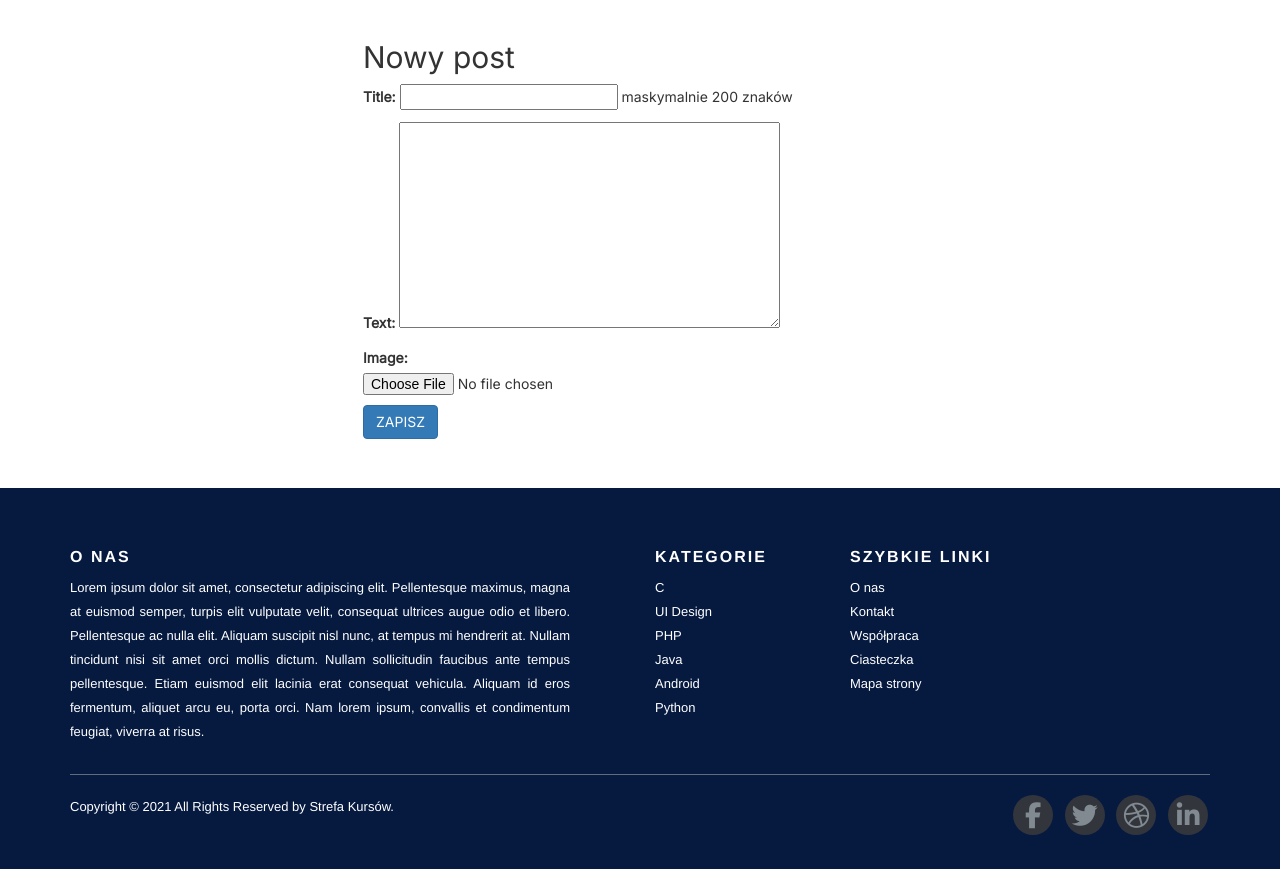
After one commit to gostek231/djangoblog, a Django app: page /post/new in a window 1280 px wide. The commit adds this page. Shown: the part 703-1572 px from the top of the page. Run offline with Django 4.2, Linux system fonts and the light colour scheme; some libraries are stand-ins or nearby versions.

Commit message:
cała apka

```diff
--- a/budzet/forms.py
+++ b/budzet/forms.py
@@ -1,7 +1,9 @@
 from django import forms
 from .models import Post
 
-class ImgForm(forms.ModelForm):
+class PostForm(forms.ModelForm):
+
+    title = forms.CharField(help_text='maskymalnie 200 znaków')
     class Meta:
         model = Post
-        fields = ['image']
+        fields = ['title', 'text', 'image']
--- a/budzet/templates/budzet/base.html
+++ b/budzet/templates/budzet/base.html
@@ -3,13 +3,37 @@
 <head>
     <meta charset="UTF-8">
     <title>Blog dla programistów</title>
-    <link href="https://cdn.jsdelivr.net/npm/bootstrap@5.3.0-alpha3/dist/css/bootstrap.min.css" rel="stylesheet" integrity="sha384-KK94CHFLLe+nY2dmCWGMq91rCGa5gtU4mk92HdvYe+M/SXH301p5ILy+dN9+nJOZ" crossorigin="anonymous">
+    <link rel="stylesheet" href="https://maxcdn.bootstrapcdn.com/bootstrap/3.4.0/css/bootstrap.min.css">
             <link rel="stylesheet" href="{% static 'css/budzet.css' %}">
+            <script src="https://use.fontawesome.com/451851369b.js"></script>
+            <link href="https://fonts.googleapis.com/css2?family=Inter&display=swap" rel="stylesheet">
+            <script src="https://maxcdn.bootstrapcdn.com/bootstrap/3.4.0/js/bootstrap.min.js"></script>
 </head>
 <body>
+<nav class="navbar navbar-light" style="background-color: #061A40;">
+    <a class="top-menu" href="/">Facebook</a>
+    <a class="top-menu" href="/">Twitter</a>
+    <a class="top-menu" href="/">Youtube</a>
+    <div class="plus">
+    {% if user.is_authenticated %}
+    <a href="{% url 'post_new' %}" class="top-menu"><span class="glyphicon glyphicon-plus"></span></a>
+    {% endif %}
+    </a></div>
+</nav>
+    <div class="all">
+<nav class="navbar navbar-light bg-light">
       <div class="page-header">
-  <h1><a href="/">Blog dla programistów</a> </h1>
+          <img src="/media/images/logo.png" height="5%">
+        <a class="nav-link" href="/"><b>Strona główna</b></a>
+        <a class="nav-link" href="#"><b>Najnowsze artykuły</b></a>
+        <a class="nav-link" href="#"><b>Pisz dla nas</b></a>
+        <a class="nav-link" href="#"><b>Kontakt</b></a>
       </div>
+    <div class="gora">
+    <p class="title"><b>Blog dla programisty</b></p>
+    <img class="baner" src="/media/images/baner.jpg"><br/><br/><br/>
+</div>
+</nav>
 <div class="content container">
     <div class="row">
         <div class="col-md-8">
@@ -18,5 +42,59 @@
         </div>
     </div>
 </div>
+</div>
+<div class="stopka">
+<footer class="site-footer">
+      <div class="container">
+        <div class="row">
+          <div class="col-xs-12 col-md-6">
+            <h6><b>O nas</b></h6>
+            <p class="text-justify">Lorem ipsum dolor sit amet, consectetur adipiscing elit. Pellentesque maximus, magna at euismod semper, turpis elit vulputate velit, consequat ultrices augue odio et libero. Pellentesque ac nulla elit. Aliquam suscipit nisl nunc, at tempus mi hendrerit at. Nullam tincidunt nisi sit amet orci mollis dictum. Nullam sollicitudin faucibus ante tempus pellentesque. Etiam euismod elit lacinia erat consequat vehicula. Aliquam id eros fermentum, aliquet arcu eu, porta orci. Nam lorem ipsum, convallis et condimentum feugiat, viverra at risus.</p>
+          </div>
+
+          <div class="col-xs-6 col-md-2">
+            <h6><b>Kategorie</b></h6>
+            <ul class="footer-links">
+              <li><a href="/">C</a></li>
+              <li><a href="/">UI Design</a></li>
+              <li><a href="/">PHP</a></li>
+              <li><a href="/">Java</a></li>
+              <li><a href="/">Android</a></li>
+              <li><a href="/">Python</a></li>
+            </ul>
+          </div>
+
+          <div class="col-xs-6 col-md-2">
+            <h6><b>Szybkie linki</b></h6>
+            <ul class="footer-links">
+              <li><a href="/">O nas</a></li>
+              <li><a href="/">Kontakt</a></li>
+              <li><a href="/">Współpraca</a></li>
+              <li><a href="/">Ciasteczka</a></li>
+              <li><a href="/">Mapa strony</a></li>
+            </ul>
+          </div>
+        </div>
+        <hr>
+      </div>
+      <div class="container">
+        <div class="row">
+          <div class="col-md-8 col-sm-6 col-xs-12">
+            <p class="copyright-text">Copyright &copy; 2021 All Rights Reserved by
+         <a href="#">Strefa Kursów</a>.
+            </p>
+          </div>
+
+          <div class="col-md-4 col-sm-6 col-xs-12">
+            <ul class="social-icons">
+              <li><a class="facebook" href="#"><i class="fa fa-facebook fa-2x"></i></a></li>
+              <li><a class="twitter" href="#"><i class="fa fa-twitter fa-2x"></i></a></li>
+              <li><a class="dribbble" href="#"><i class="fa fa-dribbble fa-2x"></i></a></li>
+              <li><a class="linkedin" href="#"><i class="fa fa-linkedin fa-2x"></i></a></li>
+            </ul>
+          </div>
+        </div>
+      </div>
+</footer></div>
 </body>
 </html>
--- a/budzet/templates/budzet/post_detail.html
+++ b/budzet/templates/budzet/post_detail.html
@@ -6,6 +6,9 @@
             {{ post.publish_Date }}
         </div>
         {% endif %}
+        {% if user.is_authenticated %}
+        <a class="btn btn-default" href="{% url 'post_edit' pk=post.pk %}"><span class="glyphicon glyphicon-pencil"></span></a>
+        {% endif %}
         <h2>{{ post.title }}</h2>
         <img src="{{ post.image.url }}" alt="Obrazek" width="250px">
         <p>{{ post.text|linebreaksbr }}</p>
--- /dev/null
+++ b/budzet/templates/budzet/post_edit.html
@@ -0,0 +1,9 @@
+{% extends 'budzet/base.html' %}
+{% block content %}
+<h2>Nowy post</h2>
+<form method="POST" enctype="multipart/form-data">
+        {% csrf_token %}
+        {{ form.as_p }}
+        <button type="submit" class="btn btn-primary">ZAPISZ</button>
+</form>
+  {% endblock %}
--- a/budzet/urls.py
+++ b/budzet/urls.py
@@ -5,4 +5,6 @@ from . import views
 urlpatterns = [
     path('', views.post_list, name='post_list'),
     path('post/<int:pk>/', views.post_detail, name='post_detail'),
+    path('post/new', views.post_new, name='post_new'),
+    path('post/<int:pk>/edit/', views.post_edit, name='post_edit'),
 ]
--- a/budzet/views.py
+++ b/budzet/views.py
@@ -1,17 +1,17 @@
-from django.shortcuts import render, get_object_or_404
+from django.shortcuts import render, get_object_or_404, redirect
 from django.utils import timezone
 from .models import Post
 from django.http import HttpResponseRedirect
 from django.urls import reverse_lazy
-from django.forms import ImgForm
+from budzet.forms import PostForm
 from django.views.generic import DetailView
 from django.views.generic import TemplateView
 
 class Image(TemplateView):
-    form = ImgForm
+    form = PostForm
     template_name = 'blog/image.html'
     def post(self, request, *args, **kwargs):
-        form = ImgForm(request.POST, request.FILES)
+        form = PostForm(request.POST, request.FILES)
         if form.is_valid():
             obj = form.save()
             return HttpResponseRedirect(reverse_lazy('image_display', kwargs={'pk':obj.id}))
@@ -33,3 +33,30 @@ def post_list(request):
 def post_detail(request, pk):
     post = get_object_or_404(Post, pk=pk)
     return render(request, 'budzet/post_detail.html', {'post': post})
+
+def post_new(request):
+    if request.method == "POST":
+        form = PostForm(request.POST, request.FILES)
+        if form.is_valid():
+            post = form.save(commit=False)
+            post.author = request.user
+            post.publish_Date = timezone.now()
+            post.save()
+            return redirect('post_detail', pk=post.pk)
+    else:
+        form = PostForm()
+    return render(request, 'budzet/post_edit.html', {'form': form})
+
+def post_edit(request, pk):
+    post = get_object_or_404(Post, pk=pk)
+    if request.method == "POST":
+        form = PostForm(request.POST, request.FILES, instance=post)
+        if form.is_valid():
+            post = form.save(commit=False)
+            post.author = request.user
+            post.publish_Date = timezone.now()
+            post.save()
+            return redirect('post_detail', pk=post.pk)
+    else:
+        form = PostForm(instance=post)
+    return render(request, 'budzet/post_edit.html', {'form': form})
```
Lines whose indentation alone changed are shown as unchanged.
